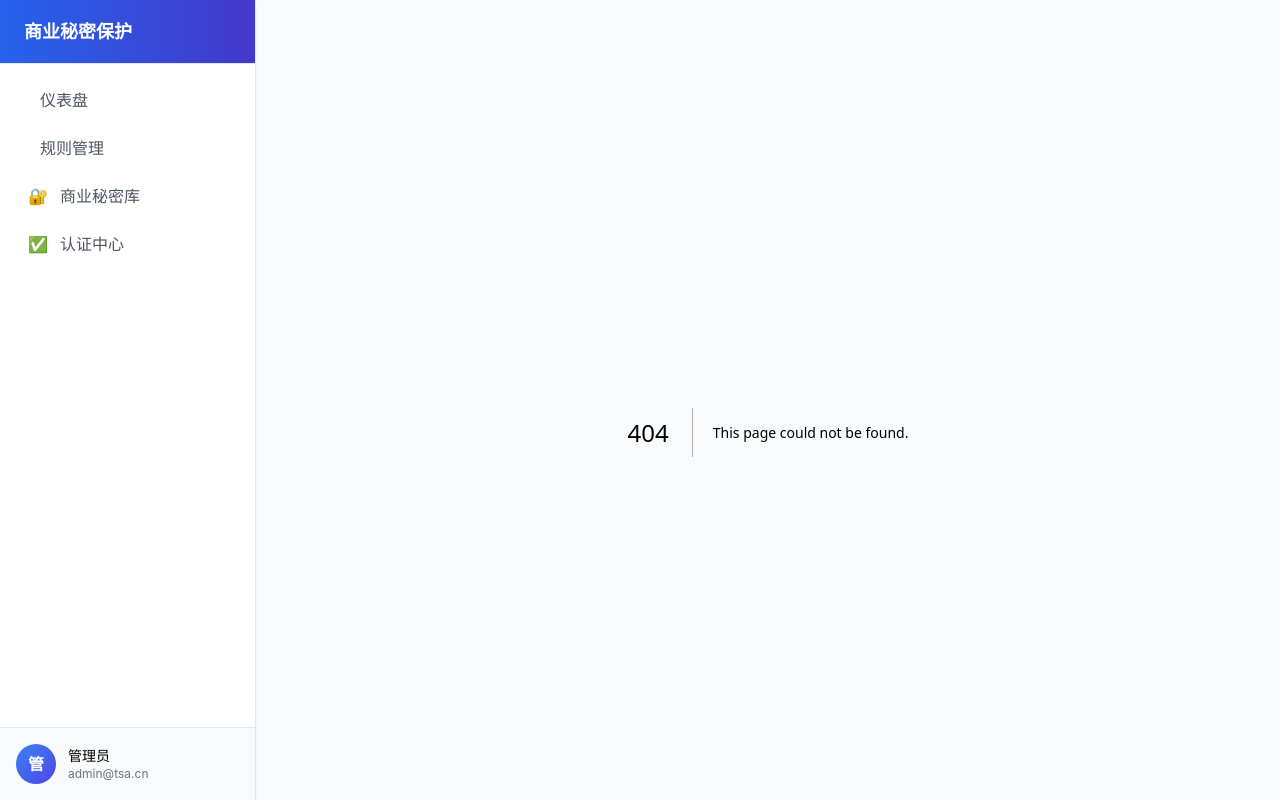
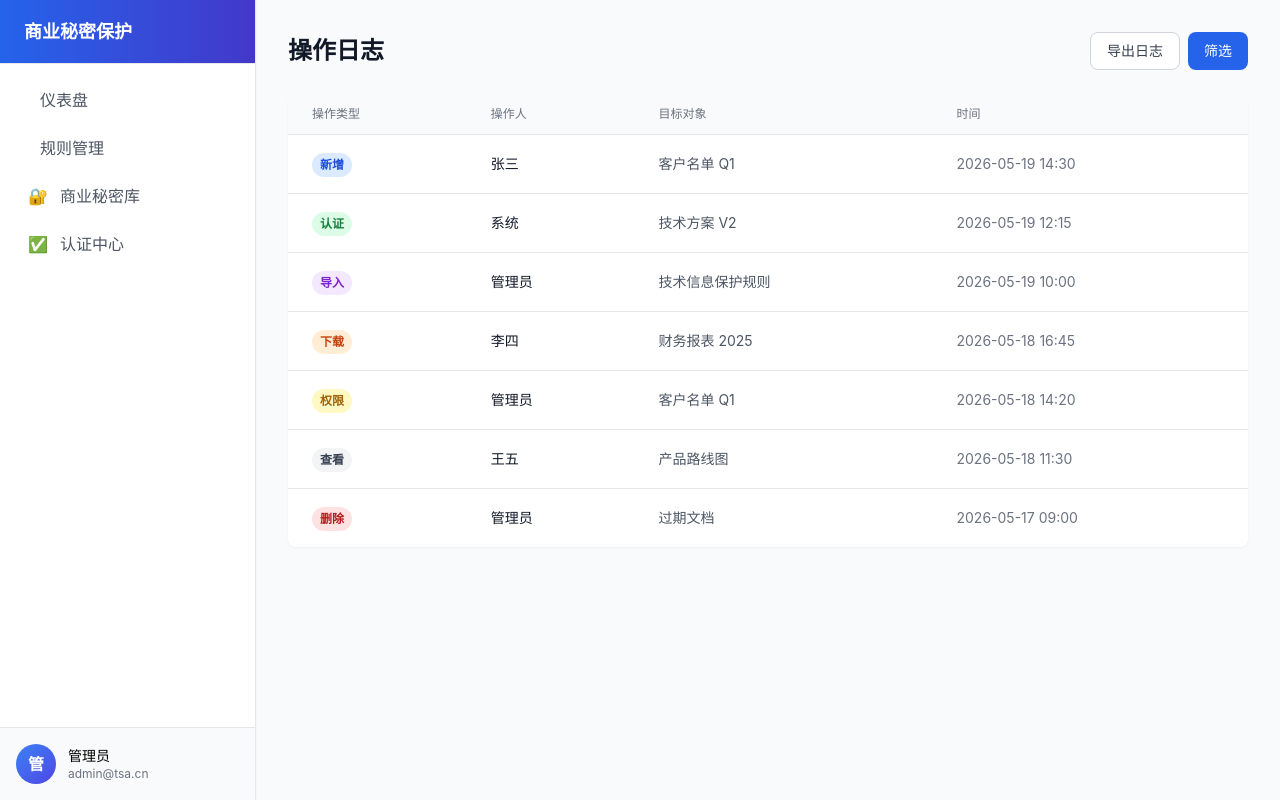
Before and after one commit to smknisyvecrix/trade-secret-demo, a Next.js app: page /logs in a window 1280 px wide. Before the commit this address had no page. Built offline with nearby package versions, Linux system fonts and the light colour scheme.

Commit message:
feat: 新增5个功能 - 规则导入美化/日志中心/刷新按钮/Toast提示/导出CSV

```diff
--- /dev/null
+++ b/src/app/logs/page.tsx
@@ -0,0 +1,76 @@
+export const dynamic = 'force-dynamic';
+
+export default function LogsPage() {
+  const logs = [
+    { id: 1, action: '新增秘密', user: '张三', target: '客户名单 Q1', time: '2026-05-19 14:30', type: 'create' },
+    { id: 2, action: '完成认证', user: '系统', target: '技术方案 V2', time: '2026-05-19 12:15', type: 'certify' },
+    { id: 3, action: '导入规则', user: '管理员', target: '技术信息保护规则', time: '2026-05-19 10:00', type: 'import' },
+    { id: 4, action: '下载文件', user: '李四', target: '财务报表 2025', time: '2026-05-18 16:45', type: 'download' },
+    { id: 5, action: '修改权限', user: '管理员', target: '客户名单 Q1', time: '2026-05-18 14:20', type: 'permission' },
+    { id: 6, action: '查看秘密', user: '王五', target: '产品路线图', time: '2026-05-18 11:30', type: 'view' },
+    { id: 7, action: '删除秘密', user: '管理员', target: '过期文档', time: '2026-05-17 09:00', type: 'delete' },
+  ];
+
+  const typeColors: any = {
+    create: 'bg-blue-100 text-blue-700',
+    certify: 'bg-green-100 text-green-700',
+    import: 'bg-purple-100 text-purple-700',
+    download: 'bg-orange-100 text-orange-700',
+    permission: 'bg-yellow-100 text-yellow-700',
+    view: 'bg-gray-100 text-gray-700',
+    delete: 'bg-red-100 text-red-700',
+  };
+
+  const typeLabels: any = {
+    create: '新增',
+    certify: '认证',
+    import: '导入',
+    download: '下载',
+    permission: '权限',
+    view: '查看',
+    delete: '删除',
+  };
+
+  return (
+    <div className="space-y-6">
+      <div className="flex items-center justify-between">
+        <h1 className="text-2xl font-bold text-gray-900">操作日志</h1>
+        <div className="flex gap-2">
+          <button className="px-4 py-2 bg-white border border-gray-300 text-gray-700 rounded-lg text-sm hover:bg-gray-50">
+            导出日志
+          </button>
+          <button className="px-4 py-2 bg-blue-600 text-white rounded-lg text-sm hover:bg-blue-700">
+            筛选
+          </button>
+        </div>
+      </div>
+
+      <div className="bg-white rounded-lg shadow-sm overflow-hidden">
+        <table className="w-full">
+          <thead className="bg-gray-50 border-b">
+            <tr>
+              <th className="px-6 py-3 text-left text-xs font-medium text-gray-500 uppercase">操作类型</th>
+              <th className="px-6 py-3 text-left text-xs font-medium text-gray-500 uppercase">操作人</th>
+              <th className="px-6 py-3 text-left text-xs font-medium text-gray-500 uppercase">目标对象</th>
+              <th className="px-6 py-3 text-left text-xs font-medium text-gray-500 uppercase">时间</th>
+            </tr>
+          </thead>
+          <tbody className="divide-y divide-gray-200">
+            {logs.map((log) => (
+              <tr key={log.id} className="hover:bg-gray-50 transition-colors">
+                <td className="px-6 py-4">
+                  <span className={`inline-flex px-2 py-1 text-xs font-semibold rounded-full ${typeColors[log.type]}`}>
+                    {typeLabels[log.type]}
+                  </span>
+                </td>
+                <td className="px-6 py-4 text-sm text-gray-900">{log.user}</td>
+                <td className="px-6 py-4 text-sm text-gray-600">{log.target}</td>
+                <td className="px-6 py-4 text-sm text-gray-500">{log.time}</td>
+              </tr>
+            ))}
+          </tbody>
+        </table>
+      </div>
+    </div>
+  );
+}
--- a/src/components/ToastContainer.tsx
+++ b/src/components/ToastContainer.tsx
@@ -19,7 +19,7 @@ export function ToastContainer() {
             ${toast.type === 'info' ? 'bg-blue-500' : ''}
           `}
         >
-          <span>{toast.type === 'success' ? '✅' : toast.type === 'error' ? '' : 'ℹ️'}</span>
+          <span>{toast.type === 'success' ? '✅' : toast.type === 'error' ? '❌' : '️'}</span>
           <span>{toast.message}</span>
           <button
             onClick={() => removeToast(toast.id)}
```
